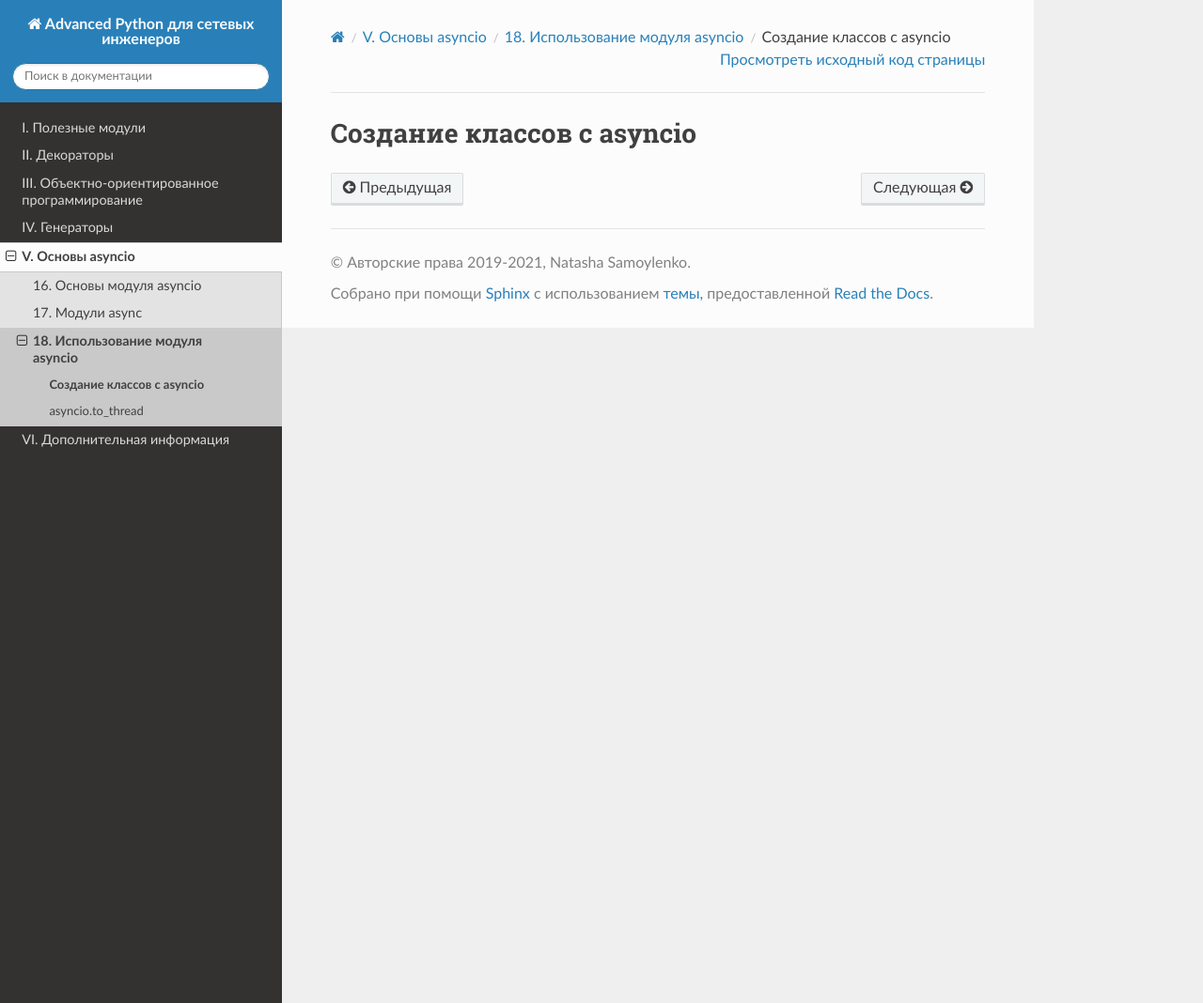
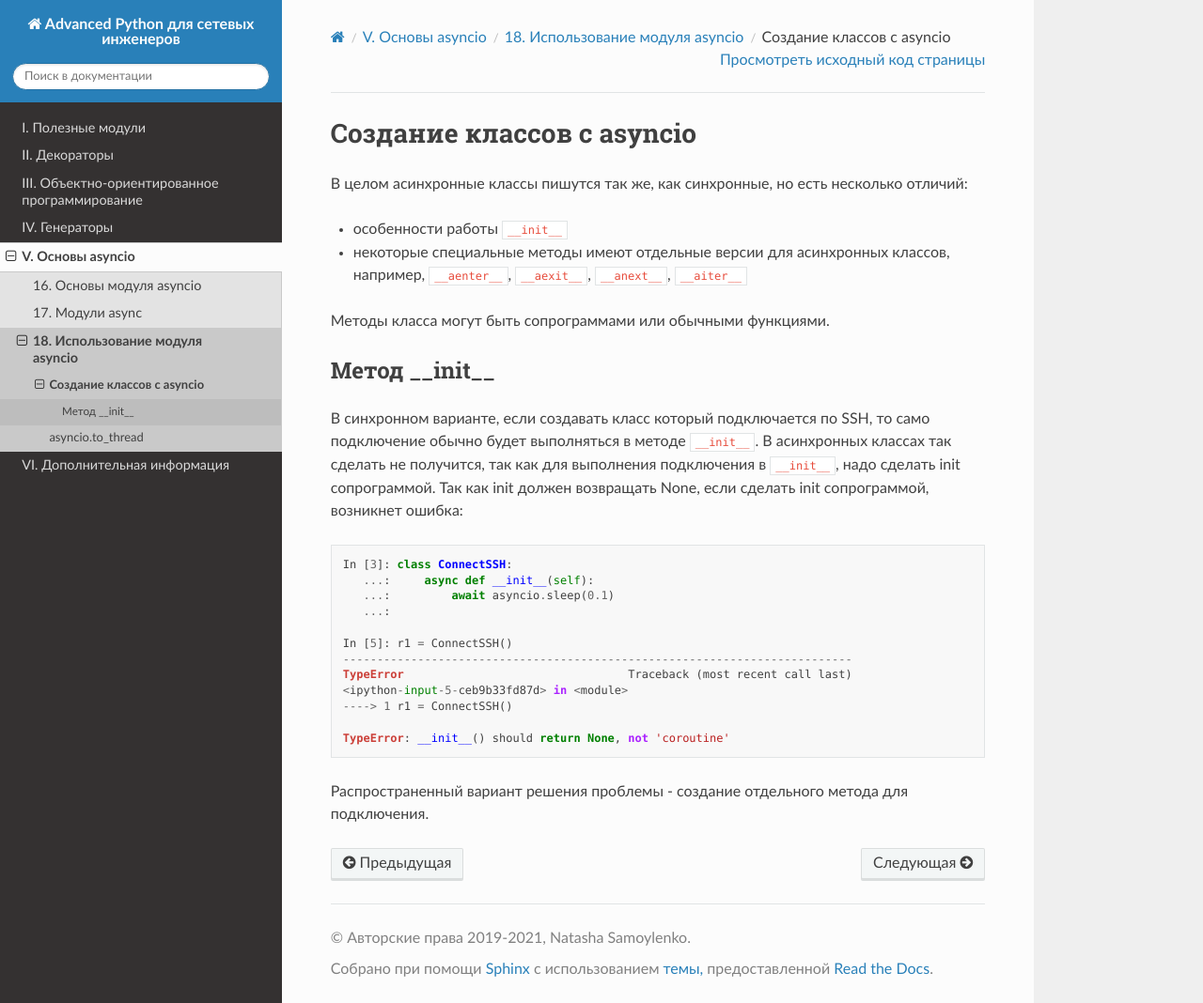
Before and after one commit to natenka/advpyneng-book, a Sphinx documentation site: the page built from docs/source/book/18_using_asyncio/async_class.rst, in a window 1280 px wide and 1068 px high. Shown: the whole window at 94% size. Built offline with Sphinx 7.4.7 and the Read the Docs theme 2.0.0, drawn with Linux system fonts in a browser that asks for light colours; pages that are not in the unit, such as notebooks, are missing from menus.

Commit message:
update 18_using_asyncio

```diff
--- a/docs/source/book/18_using_asyncio/async_class.rst
+++ b/docs/source/book/18_using_asyncio/async_class.rst
@@ -1,2 +1,39 @@
 Создание классов с asyncio
 ==========================
+
+В целом асинхронные классы пишутся так же, как синхронные, но есть несколько
+отличий:
+
+* особенности работы ``__init__``
+* некоторые специальные методы имеют отдельные версии для асинхронных классов,
+  например, ``__aenter__``, ``__aexit__``, ``__anext__``, ``__aiter__``
+
+
+Методы класса могут быть сопрограммами или обычными функциями.
+
+Метод __init__
+---------------
+
+В синхронном варианте, если создавать класс который подключается
+по SSH, то само подключение обычно будет выполняться в методе ``__init__``.
+В асинхронных классах так сделать не получится, так как для выполнения
+подключения в ``__init__``, надо сделать init сопрограммой. Так как init
+должен возвращать None, если сделать init сопрограммой, возникнет ошибка:
+
+.. code:: python
+
+    In [3]: class ConnectSSH:
+       ...:     async def __init__(self):
+       ...:         await asyncio.sleep(0.1)
+       ...:
+
+    In [5]: r1 = ConnectSSH()
+    ---------------------------------------------------------------------------
+    TypeError                                 Traceback (most recent call last)
+    <ipython-input-5-ceb9b33fd87d> in <module>
+    ----> 1 r1 = ConnectSSH()
+
+    TypeError: __init__() should return None, not 'coroutine'
+
+
+Распространенный вариант решения проблемы - создание отдельного метода для подключения.
```
